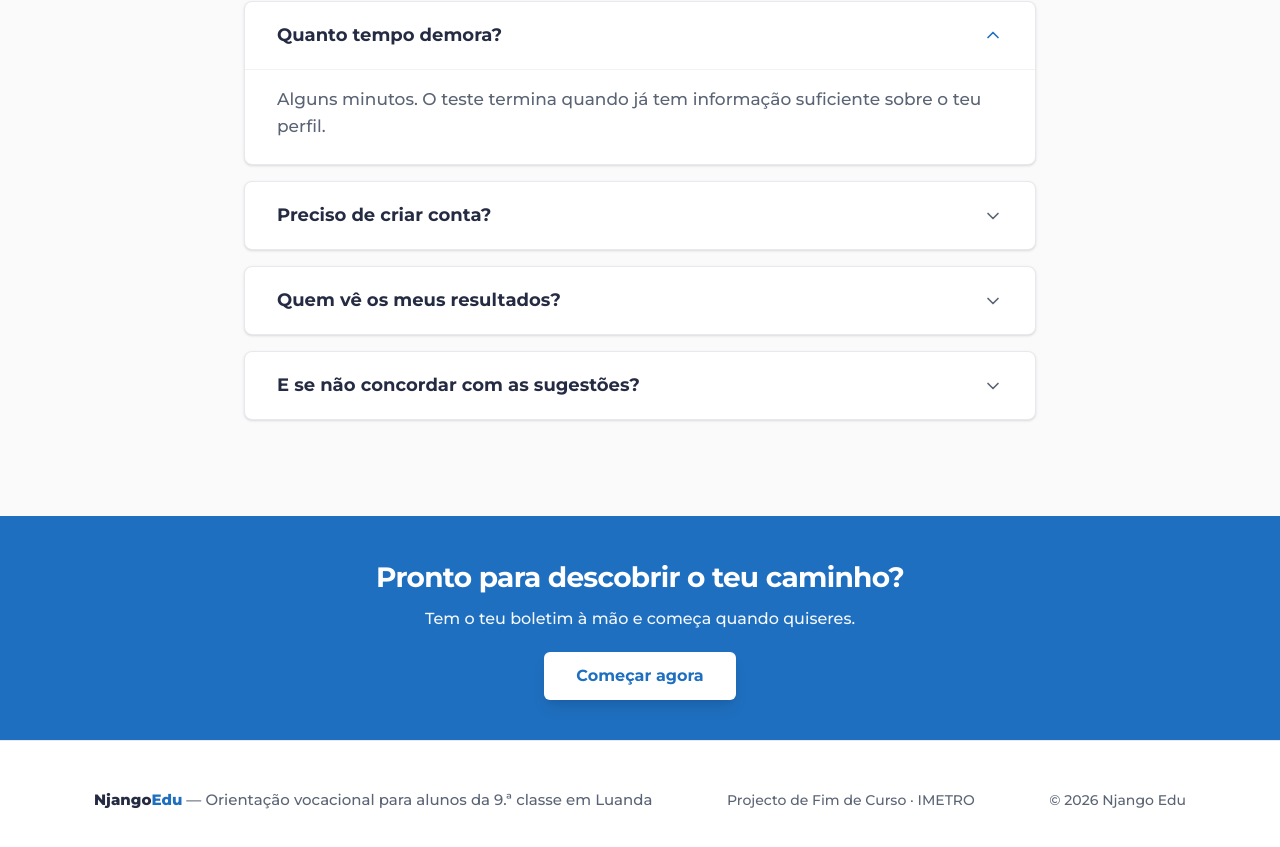
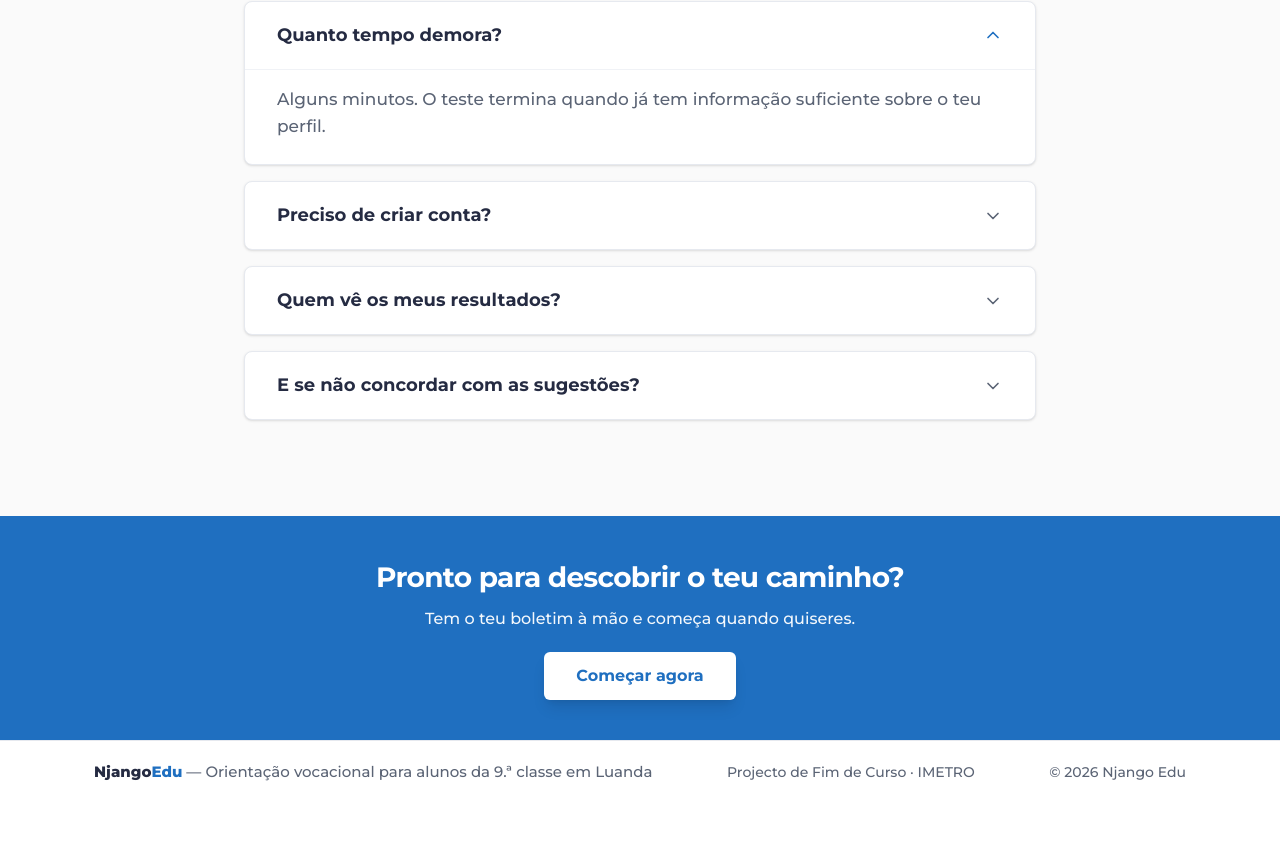
Before and after one commit to MiguelVila10/Njango_eduImetro, a React (Vite) app in the folder frontend/: page / in a window 1280 px wide. Shown: the part 3335-4182 px from the top of the page. After the commit the page ends 4138 px from the top, so only its background shows below. Built offline with nearby package versions, Linux system fonts and the light colour scheme; no server answers.

Commit message:
Rodapé mais compacto (de ~145 px para ~64 px no computador)
Co-Authored-By: Claude Opus 5.5 <noreply@anthropic.com>
Claude-Session: https://claude.ai/code/session_01AQ5wncbfdH5L5G4YpCzpjR

```diff
--- a/frontend/src/componentes/Rodape.jsx
+++ b/frontend/src/componentes/Rodape.jsx
@@ -1,7 +1,7 @@
 export default function Rodape() {
   return (
-    <footer className="w-full border-t border-borda bg-white py-12">
-      <div className="mx-auto flex max-w-[1140px] flex-col items-center justify-between gap-6 px-4 text-center sm:px-6 md:flex-row md:text-left">
+    <footer className="w-full border-t border-borda bg-white py-5">
+      <div className="mx-auto flex max-w-[1140px] flex-col items-center justify-between gap-2 px-4 text-center sm:px-6 md:flex-row md:text-left">
         <p className="text-[15px] font-semibold">
           <span className="font-extrabold">Njango</span>
           <span className="font-extrabold text-primaria">Edu</span>
```
